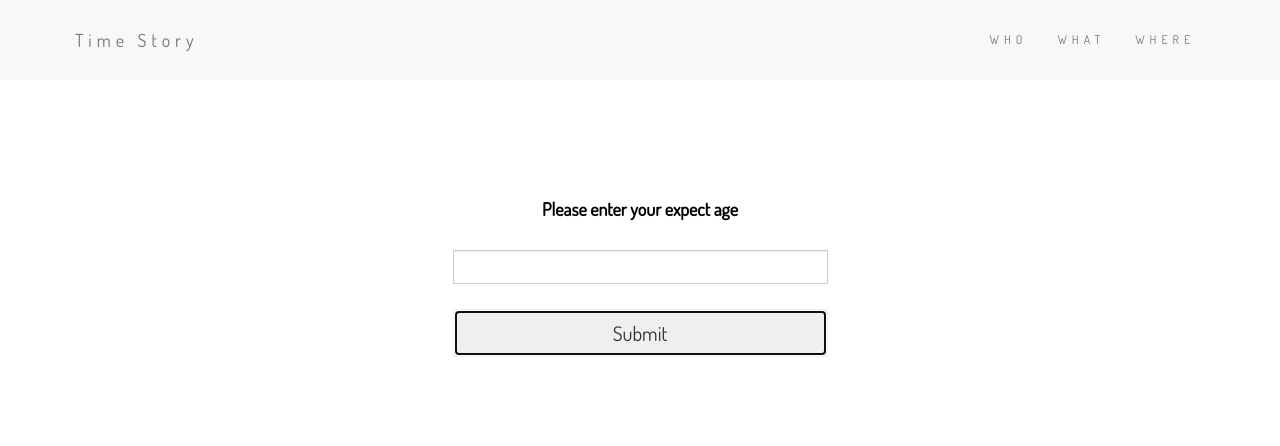
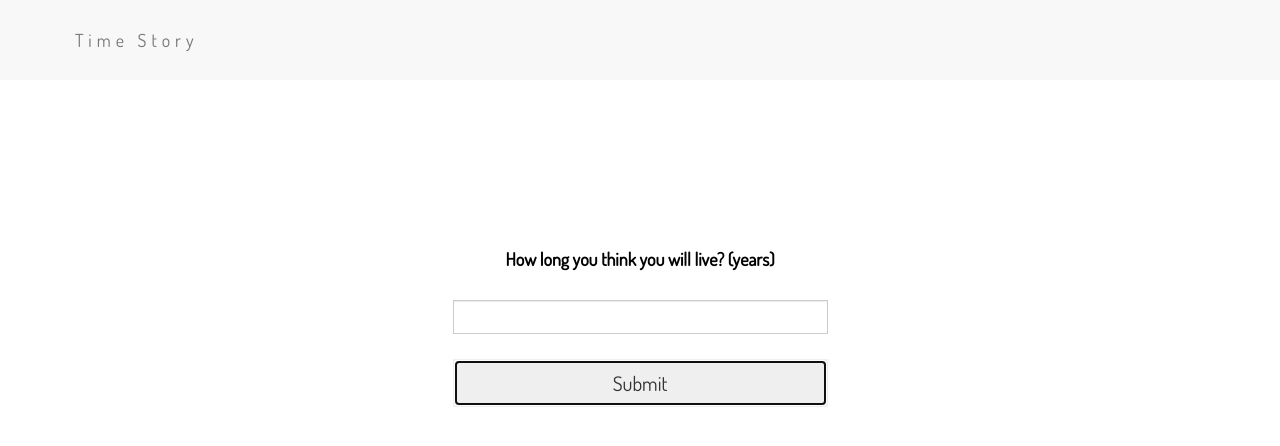
Before and after one commit to iwenyou/left, a React (Create React App) app: page / in a window 1280 px wide. Both pictures are taken after typing "2020-01-15" into the empty fields and a click on the input "Submit". Shown: the top 446 px of the page. Built offline with nearby package versions, Linux system fonts and the light colour scheme.

Commit message:
added NavBar

```diff
--- a/src/components/App.js
+++ b/src/components/App.js
@@ -11,25 +11,7 @@ class App extends Component {
         <nav className="navbar navbar-default">
           <div className="container">
             <div className="navbar-header">
-              <button type="button" className="navbar-toggle" data-toggle="collapse" data-target="#myNavbar">
-                <span className="icon-bar"></span>
-                <span className="icon-bar"></span>
-                <span className="icon-bar"></span>
-              </button>
               <a className="navbar-brand" href="#">Time Story</a>
-            </div>
-            <div className="collapse navbar-collapse" id="myNavbar">
-              <ul className="nav navbar-nav navbar-right">
-                <li>
-                  <a href="#">WHO</a>
-                </li>
-                <li>
-                  <a href="#">WHAT</a>
-                </li>
-                <li>
-                  <a href="#">WHERE</a>
-                </li>
-              </ul>
             </div>
           </div>
         </nav>
--- a/src/components/days_index.js
+++ b/src/components/days_index.js
@@ -17,8 +17,6 @@ class daysIndex extends Component {
     this.ageChange = this.ageChange.bind(this);
     this.birthdaySubmit = this.birthdaySubmit.bind(this);
     this.ageSubmit = this.ageSubmit.bind(this);
-    this.msToTime = this.msToTime.bind(this);
-
   }
 
   birthdayChange(event) {
@@ -57,30 +55,12 @@ class daysIndex extends Component {
     })
   }
 
-  msToTime(duration) {
-    var seconds = parseInt((duration / 1000) % 60),
-      minutes = parseInt((duration / (1000 * 60)) % 60),
-      hours = parseInt((duration / (1000 * 60 * 60)) % 24);
-
-    hours = (hours < 10)
-      ? "0" + hours
-      : hours;
-    minutes = (minutes < 10)
-      ? "0" + minutes
-      : minutes;
-    seconds = (seconds < 10)
-      ? "0" + seconds
-      : seconds;
-
-    return hours + ":" + minutes + ":" + seconds;
-  }
-
   render() {
 
 
     if (!this.state.birthdayTrue) {
       return (
-        <div id="form">
+        <div className="form">
           <div className="container-fluid">
             <div className="row">
               <div className="col-xs-12">
@@ -101,12 +81,12 @@ class daysIndex extends Component {
     } else if (!this.state.ageTrue) {
       return (
 
-        <div id="form">
+        <div className="form">
           <div className="container-fluid">
             <div className="row">
               <div className="col-xs-12">
                 <div className="form-wrap">
-                  <h1>Please enter your expect age</h1>
+                  <h1>How long you think you will live? (years)</h1>
                   <form role="form" method="post" id="login-form" onSubmit={this.ageSubmit}>
                     <div className="form-group">
                       <input type="number" className="form-control" onChange={this.ageChange}/>
@@ -126,10 +106,10 @@ class daysIndex extends Component {
             <div className="row">
               <div className="col-xs-12 info">
                 <p>
-                  It is {this.state.timeOfDay} am in your life~
+                  It is {this.state.timeOfDay} am in your life
                 </p>
                 <p>
-                  you have {this.state.years} years left in your life~</p>
+                  {this.state.years} years until the end...</p>
               </div>
             </div>
           </div>
--- a/src/index.css
+++ b/src/index.css
@@ -8,8 +8,12 @@ body {
 }
 
 .container-fluid {
-  padding-top: 50px;
+  padding-top: 100px;
   padding-bottom: 70px;
+}
+
+.index {
+  padding-top: 165px;
 }
 
 /*navbar*/
@@ -22,6 +26,7 @@ body {
       margin-bottom: 0;
       font-size: 12px;
       letter-spacing: 5px;
+      text-align: center;
   }
   .navbar-nav  li a:hover {
       color: #1abc9c !important;
@@ -42,16 +47,16 @@ body {
 	:: form Section
 	-------------------------------------------------- */
 
-#form {
+.form {
   padding-top: 50px
 }
 
-#form .form-wrap {
+.form .form-wrap {
   width: 30%;
   margin: 0 auto;
 }
 
-#form h1 {
+.form h1 {
   color: black;
   font-size: 18px;
   text-align: center;
@@ -59,26 +64,26 @@ body {
   padding-bottom: 20px;
 }
 
-#form .form-group {
+.form .form-group {
   margin-bottom: 25px;
 }
 
-#form .form-control {
+.form .form-control {
   border-radius: 0;
   -webkit-appearance: none;
 }
 
-#form input {
+.form input {
   text-align: center;
 }
 
-#form .btn.btn-custom {
+.form .btn.btn-custom {
   font-size: 20px;
   margin-bottom: 20px;
   -webkit-appearance: none;
 }
 
-#form .forget {
+.form .forget {
   font-size: 13px;
   text-align: center;
   display: block;
@@ -99,15 +104,15 @@ select {
 @media all and (max-width:450px) {
 
   .container-fluid {
-    padding-top: 15px;
+    padding-top: 70px;
     padding-bottom: 70px;
   }
 
-  #form {
+  .form {
     width: 100%;
   }
 
-  #form .form-wrap {
+  .form .form-wrap {
     width: 80%;
     margin: 0 auto;
   }
```
